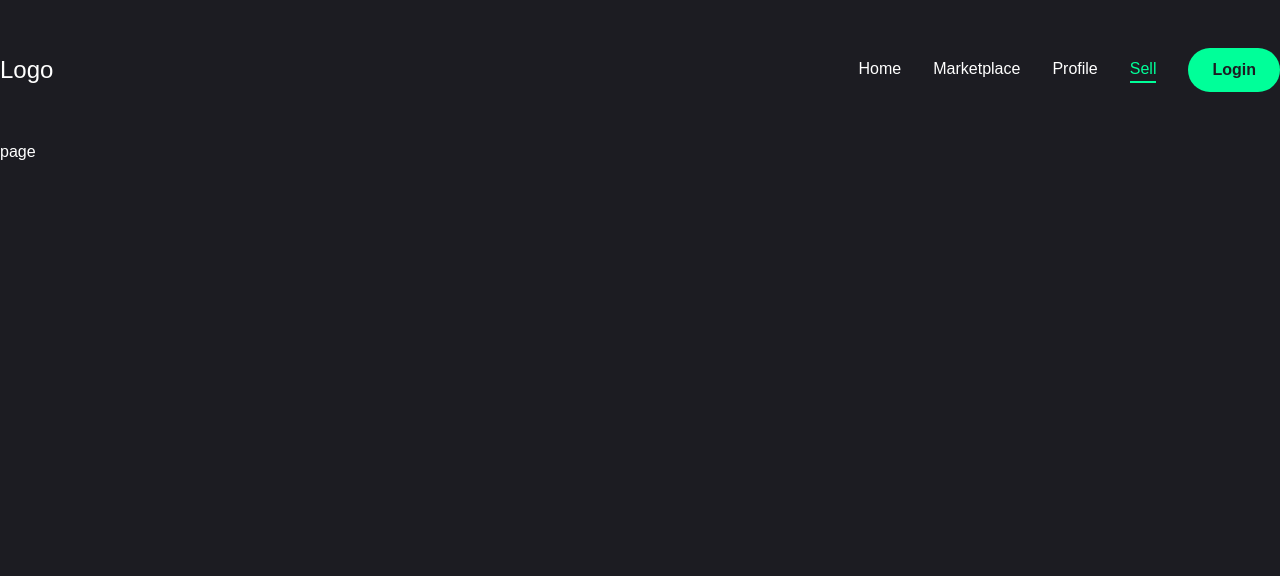
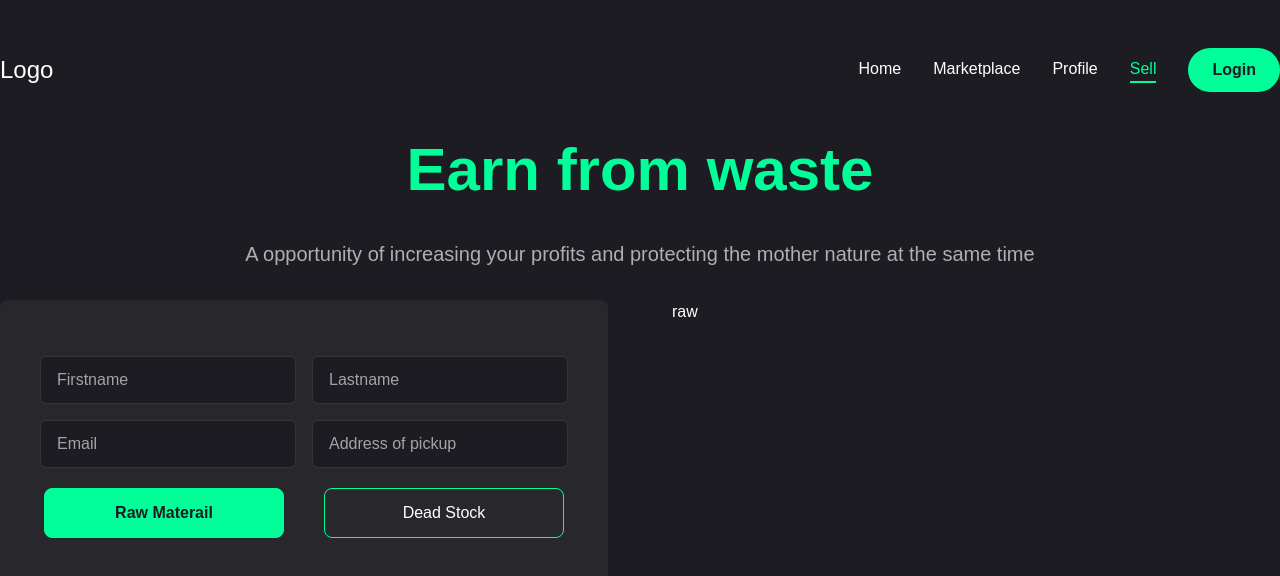
Before and after one commit to 0xVaibhav/Chain-abstraction-, a Next.js app in the folder frontend/: page /sell in a window 1280 px wide. Shown: the top 576 px of the page. Built offline with nearby package versions, Linux system fonts and the light colour scheme.

Commit message:
completed half of the sell route designing of the form is left

```diff
--- a/frontend/app/sell/page.tsx
+++ b/frontend/app/sell/page.tsx
@@ -1,9 +1,66 @@
-import React from 'react'
+"use client";
+
+import { Input } from "@/components/ui/input";
+import { Tabs, TabsContent, TabsList, TabsTrigger } from "@/components/ui/tabs";
+import { motion } from "framer-motion";
+import React from "react";
 
 const page = () => {
   return (
-    <div>page</div>
-  )
-}
+    <motion.div
+      initial={{ opacity: 0 }}
+      animate={{
+        opacity: 1,
+        transition: { delay: 2.4, duration: 0.4, ease: "easeIn" },
+      }}
+      className="   "
+    >
+      <div className="flex justify-center flex-col gap-[40px]">
+        <h3 className="text-6xl text-accent font-semibold text-center ">
+          Earn from waste
+        </h3>
+        <p className="text-white/65 mb text-xl mb-8 text-center">
+          A opportunity of increasing your profits and protecting the mother
+          nature at the same time
+        </p>
+      </div>
+      <div className="container mx-auto">
+        <Tabs defaultValue="raw">
+          <div className="flex flex-row gap-[5%] ">
+            <form className="bg-[#27272c] rounded-lg p-10 w-[47.5%]  ">
+              <div className="grid grid-cols-2 gap-4 my-4 justify-center  ">
+                <Input type="firstname" placeholder="Firstname" />
+                <Input type="lastname" placeholder="Lastname" />
+                <Input type="email" placeholder="Email" />
+                <Input type="address" placeholder="Address of pickup" />
+              </div>
 
-export default page
+              {/* options */}
+              <TabsList className="flex flex-row gap-[40px] ">
+                <TabsTrigger
+                  value="raw"
+                  className="flex items-center justify-center bg-transparent border border-accent hover:border-accent-hover"
+                >
+                  Raw Materail
+                </TabsTrigger>
+                <TabsTrigger
+                  value="dead"
+                  className="flex items-center justify-center bg-transparent border border-accent hover:border-accent-hover"
+                >
+                  Dead Stock
+                </TabsTrigger>
+              </TabsList>
+            </form>
+            {/* response to the button selected */}
+            <div className="max-h-[47.5%]">
+              <TabsContent value="raw">raw</TabsContent>
+              <TabsContent value="dead">dead</TabsContent>
+            </div>
+          </div>
+        </Tabs>
+      </div>
+    </motion.div>
+  );
+};
+
+export default page;
--- a/frontend/components/ui/tabs.tsx
+++ b/frontend/components/ui/tabs.tsx
@@ -26,7 +26,7 @@ const TabsTrigger = React.forwardRef<
   <TabsPrimitive.Trigger
     ref={ref}
     className={cn(
-      "inline-flex items-center w-full bg-[#27272c] justify-center whitespace-nowrap text-white rounded-lg p-3 text-balance font-medium ring-offset-white transition-all disabled:pointer-events-none disabled:opacity-50 data-[state=active]:bg-accent data-[state=active]:text-primary data-[state=active]:font-bold data-[state=active]:shadow-sm",
+      "inline-flex items-center w-full bg-[#27272c] justify-center whitespace-nowrap text-white rounded-lg p-3 text-balance font-medium ring-offset-white transition-all disabled:pointer-events-none disabled:opacity-50 data-[state=active]:bg-accent data-[state=active]:hover:bg-accent-hover data-[state=active]:text-primary data-[state=active]:font-bold data-[state=active]:shadow-sm",
       className
     )}
     {...props}
```
